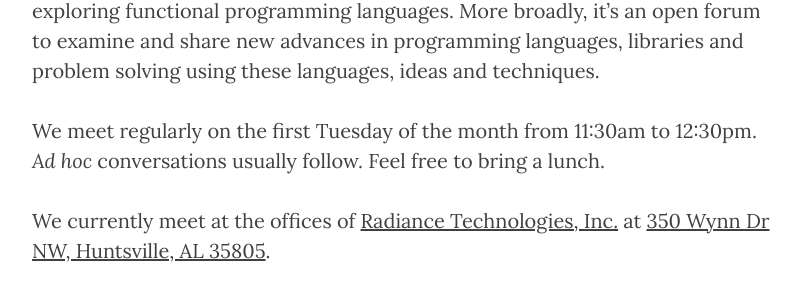
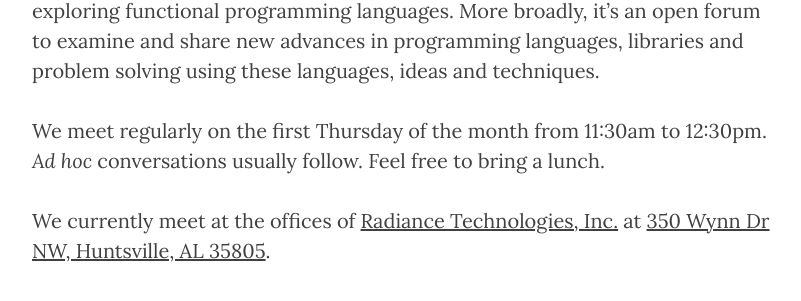
Before and after one commit to huntfunc/huntfunc.github.io, a Jekyll site: the page built from about.md, in a window 1280 px wide. Shown: the part 562-863 px from the top of the page, without its empty margins (233-1034 px from the left). Built offline with Jekyll 4.4.1, drawn with Linux system fonts in a browser that asks for light colours; nearby versions of some CDN libraries; comment, search, counter and statistics services are not loaded.

```diff
--- a/about.md
+++ b/about.md
@@ -8,7 +8,7 @@ header-img: "img/radiance.png"
 HuntFunc is a user group in Huntsville, AL organized loosely around the idea of exploring functional programming languages.
 More broadly, it’s an open forum to examine and share new advances in programming languages, libraries and problem solving using these languages, ideas and techniques.
 
-We meet regularly on the first Tuesday of the month from 11:30am to 12:30pm. _Ad hoc_ conversations usually follow. Feel free to bring a lunch.
+We meet regularly on the first Thursday of the month from 11:30am to 12:30pm. _Ad hoc_ conversations usually follow. Feel free to bring a lunch.
 
 We currently meet at the offices of [Radiance Technologies, Inc.](https://www.radiancetech.com) at [350 Wynn Dr NW, Huntsville, AL 35805](https://goo.gl/maps/oqmKdhwBBCq).
 
```
Also changed, not shown: _posts/2017-05-27-new-meeting-day.md (added, +23 -0 lines).
